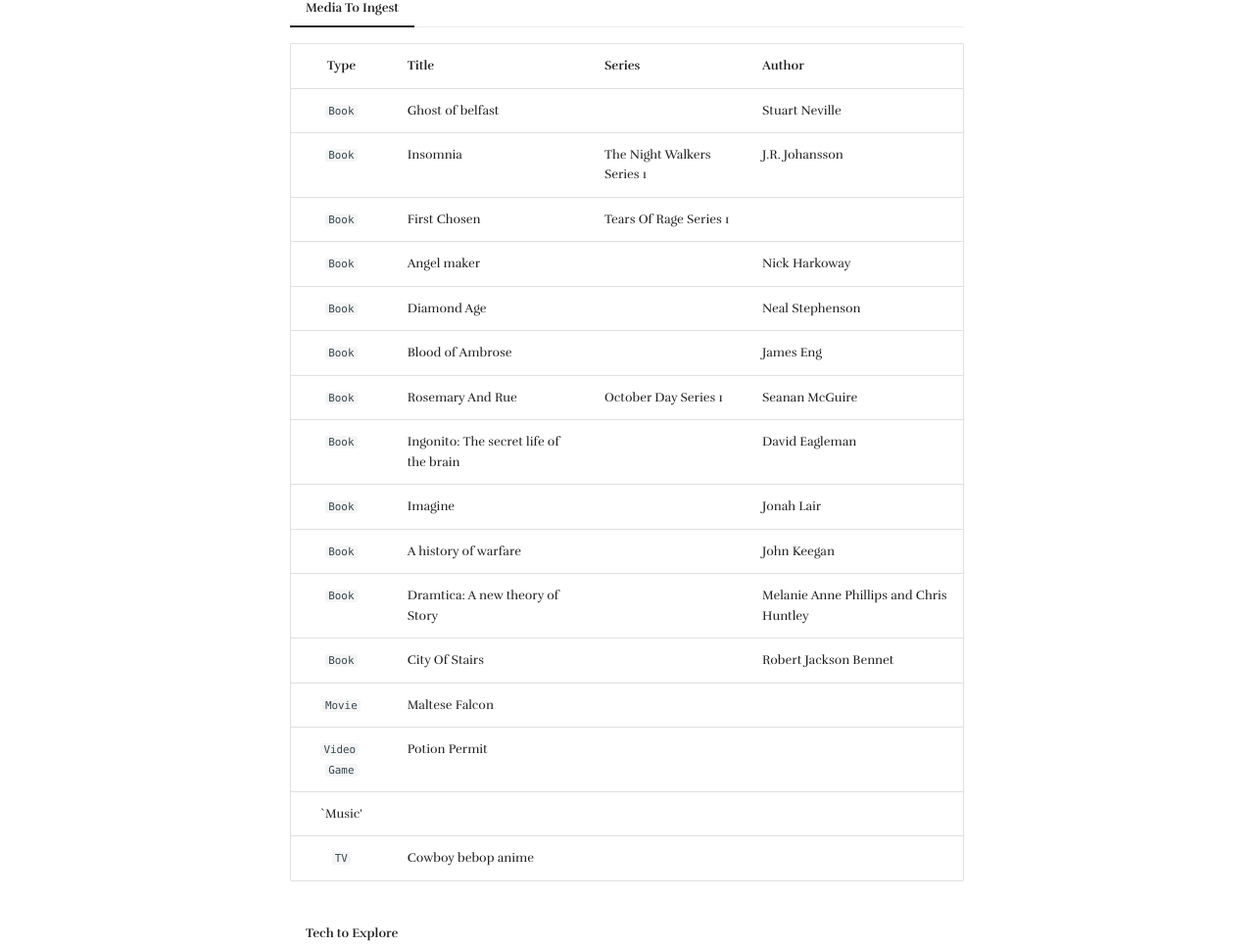
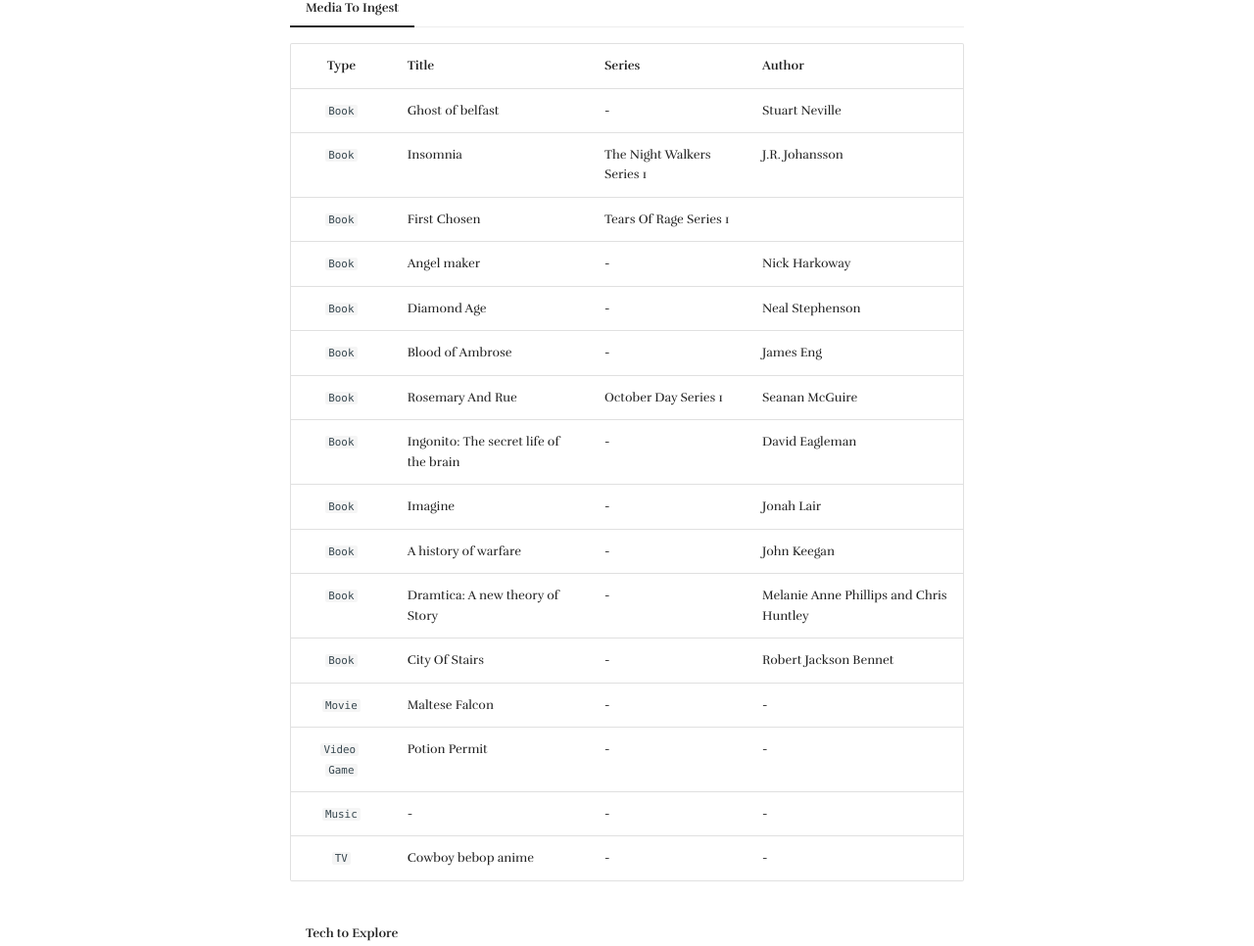
Before and after one commit to madlogmay/adoxographical_demiurge, an MkDocs documentation site: the page built from docs/things.md, in a window 1280 px wide and 1400 px high. Shown: the part 421-1387 px from the top of the window at 98% size. Built offline with MkDocs 1.6.1 and Material for MkDocs 9.7.7, drawn with Linux system fonts in a browser that asks for light colours; some web fonts are replaced; comment, search, counter and statistics services are not loaded.

```diff
--- a/docs/things.md
+++ b/docs/things.md
@@ -10,22 +10,22 @@
 
 | Type | Title | Series | Author |
 | :---: | :--- | :--- | :--- |
-| `Book` | Ghost of belfast | | Stuart Neville |
+| `Book` | Ghost of belfast | - | Stuart Neville |
 | `Book` | Insomnia | The Night Walkers Series 1 | J.R. Johansson |
 | `Book` | First Chosen | Tears Of Rage Series 1 | | M. Todd Gallowglas |
-| `Book` | Angel maker | | Nick Harkoway |
-| `Book` | Diamond Age | | Neal Stephenson |
-| `Book` | Blood of Ambrose | | James Eng |
+| `Book` | Angel maker | - | Nick Harkoway |
+| `Book` | Diamond Age | - | Neal Stephenson |
+| `Book` | Blood of Ambrose | - | James Eng |
 | `Book` | Rosemary And Rue | October Day Series 1 | Seanan McGuire |
-| `Book` | Ingonito: The secret life of the brain | | David Eagleman |
-| `Book` | Imagine | | Jonah Lair |
-| `Book` | A history of warfare | | John Keegan |
-| `Book` | Dramtica: A new theory of Story | | Melanie Anne Phillips and Chris Huntley |
-| `Book` | City Of Stairs | | Robert Jackson Bennet |
-| `Movie` | Maltese Falcon | | |
-| `Video Game` | Potion Permit | | |
-| `Music' | | | |
-| `TV` | Cowboy bebop anime | | |
+| `Book` | Ingonito: The secret life of the brain | - | David Eagleman |
+| `Book` | Imagine | - | Jonah Lair |
+| `Book` | A history of warfare | - | John Keegan |
+| `Book` | Dramtica: A new theory of Story | - | Melanie Anne Phillips and Chris Huntley |
+| `Book` | City Of Stairs | - | Robert Jackson Bennet |
+| `Movie` | Maltese Falcon | - | - |
+| `Video Game` | Potion Permit | - | - |
+| `Music` | - | - | - |
+| `TV` | Cowboy bebop anime | - | - |
 
 === "Tech to Explore"
 
```
